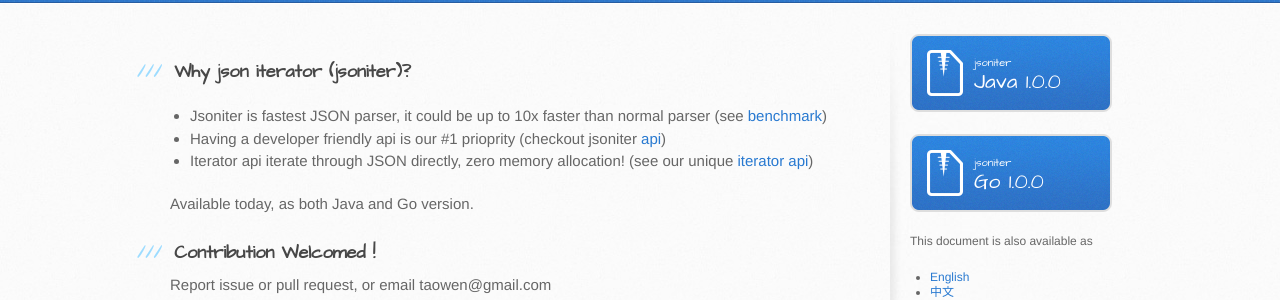
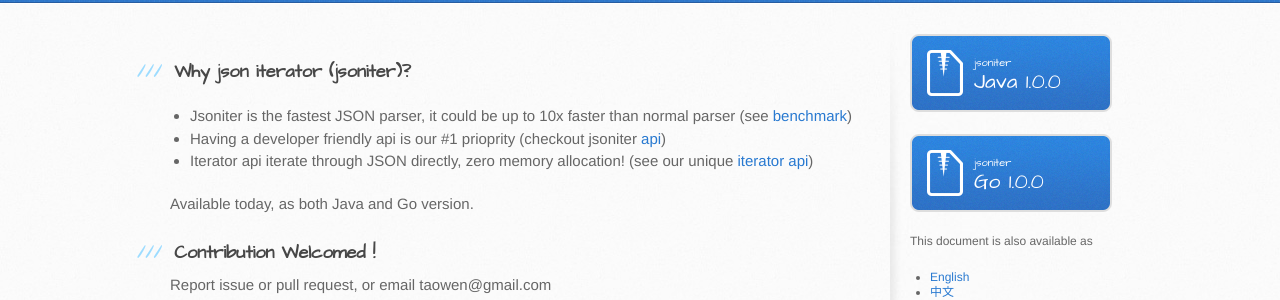
Before and after one commit to json-iterator/json-iterator.github.io, a Jekyll site: the page built from index.html, in a window 1280 px wide. Shown: the part 198-498 px from the top of the page. Built offline with Jekyll 4.4.1, drawn with Linux system fonts in a browser that asks for light colours; comment, search, counter and statistics services are not loaded.

Commit message:
Update index.html

```diff
--- a/index.html
+++ b/index.html
@@ -13,7 +13,7 @@
 <p>
 <ul>
 <li>
-    Jsoniter is fastest JSON parser, it could be up to 10x faster than normal parser (see <a href="/benchmark.html">benchmark</a>)
+    Jsoniter is the fastest JSON parser, it could be up to 10x faster than normal parser (see <a href="/benchmark.html">benchmark</a>)
 </li>
 <li>
     Having a developer friendly api is our #1 prioprity (checkout jsoniter <a href="/api.html">api</a>)
```
Also changed, not shown: other parts of index.html (+1 -1 lines).
